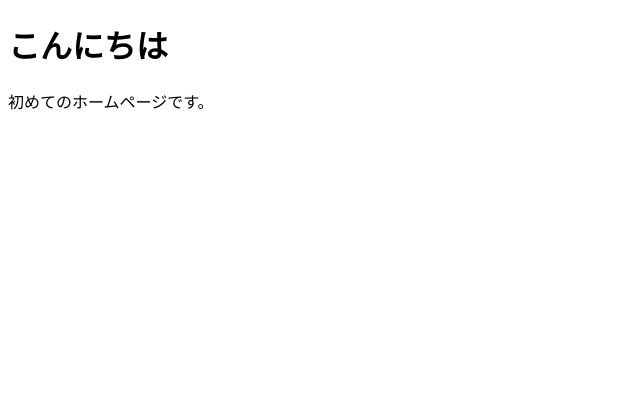
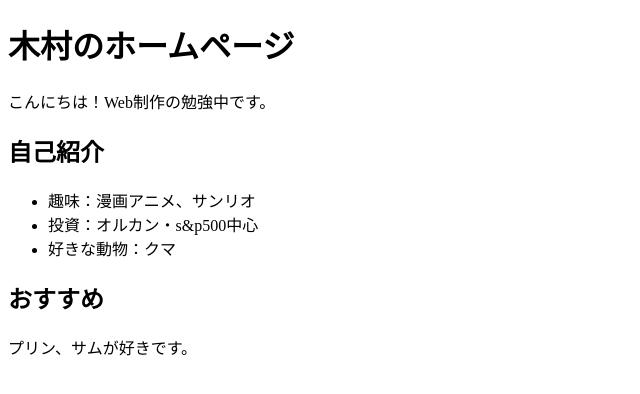
Before and after one commit to kimura848-commits/homepagetest, a plain HTML site: page index.html in a window 1280 px wide. Shown: the whole page, without its empty margins (0-640 px from the left). Drawn offline with Linux system fonts and the light colour scheme.

Commit message:
Add files via upload

```diff
--- a/index.html
+++ b/index.html
@@ -1,7 +1,38 @@
-<!DOCTYPE html>
-<html>
+
+ <!DOCTYPE html>
+
+<html lang="ja">
+
+<head>
+
+  <meta charset="UTF-8">
+
+  <title>木村のホームページ</title>
+
+</head>
+
 <body>
-<h1>こんにちは</h1>
-<p>初めてのホームページです。</p>
+
+  <h1>木村のホームページ</h1>
+
+  <p>こんにちは！Web制作の勉強中です。</p>
+
+  <h2>自己紹介</h2>
+
+  <ul>
+
+    <li>趣味：漫画アニメ、サンリオ</li>
+
+    <li>投資：オルカン・s&p500中心</li>
+
+    <li>好きな動物：クマ</li>
+
+  </ul>
+
+  <h2>おすすめ</h2>
+
+  <p>プリン、サムが好きです。</p>
+
 </body>
+
 </html>
```
